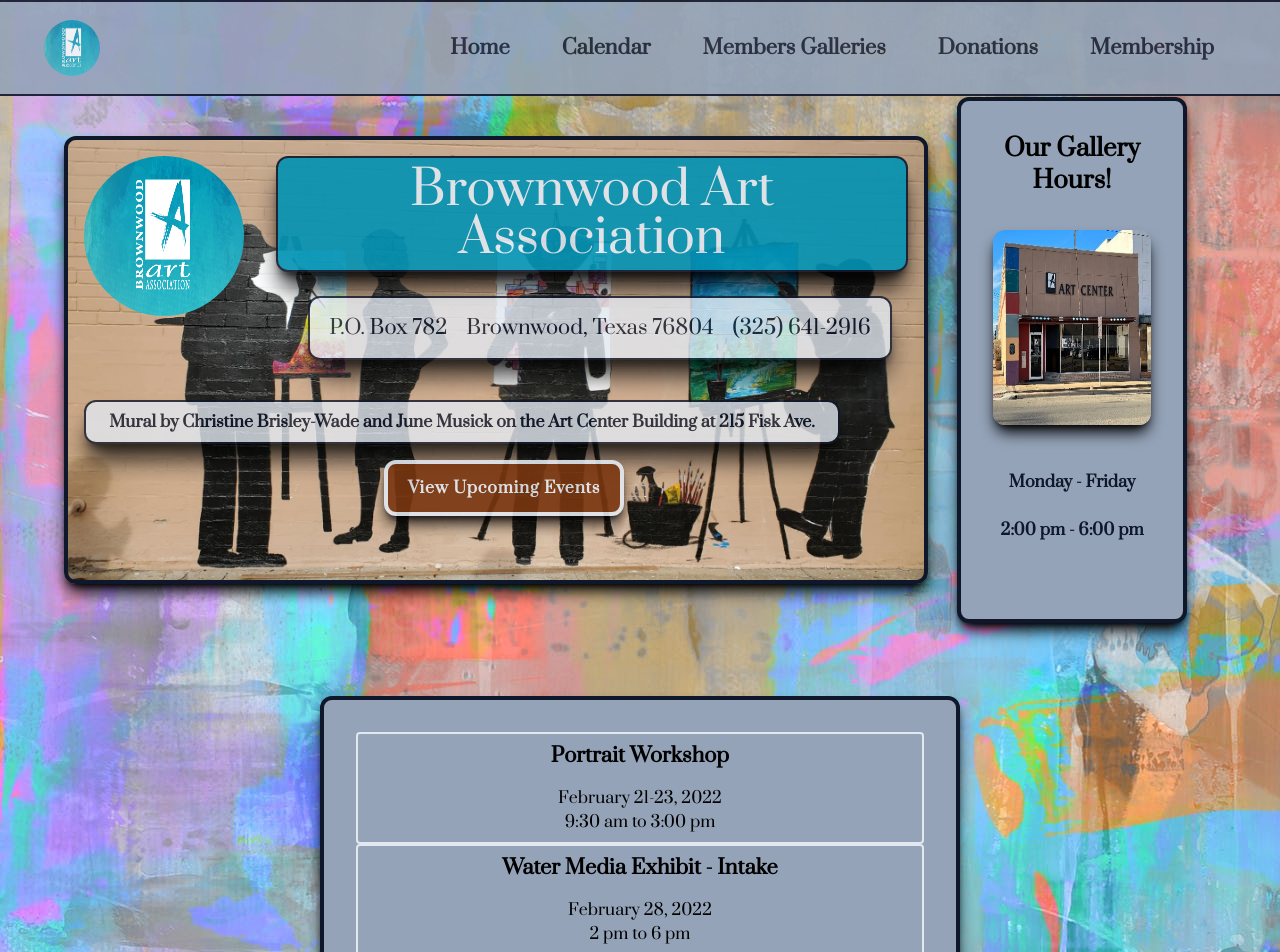
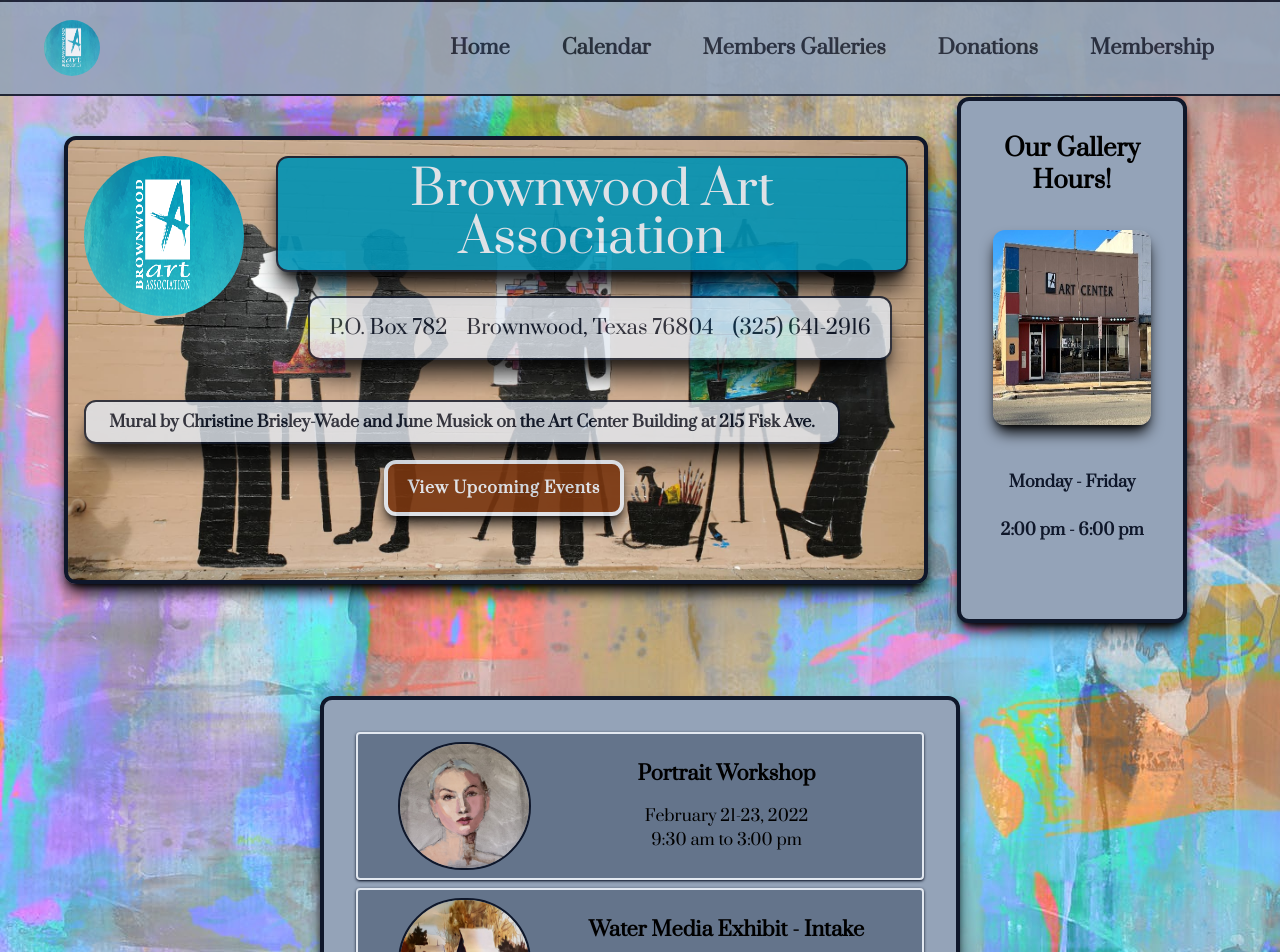
Before and after one commit to Jonathan-Day-Dev/bwd-art, a React (Create React App) app: page /event in a window 1280 px wide. Shown: the top 952 px of the page. Built offline with nearby package versions, Linux system fonts and the light colour scheme.

Commit message:
make small changes to Info component

```diff
--- a/src/components/Event/Event.js
+++ b/src/components/Event/Event.js
@@ -18,17 +18,18 @@
       name: "Brenda Shaw",
       phone: "(325) 642-0417",
       email: "regency1298@gmail.com",
+      isInstructor: true
     },
     description:
       "The workshop will be an introduction to painting the portrait in oil paint. The oil portrait training will focus on painting the face in one session using the Zorn palette in a traditional manner.",
     supplies: [
       "Zorn limited palette for oil",
       "Black, White, Yellow Ochre, Cadmium Red Light",
-      "12\"x12\" the Fine Touch canvas, avaliable at Hobby Lobby",
+      '12"x12" the Fine Touch canvas, avaliable at Hobby Lobby',
       "Master's Touch brush for Oil & Acrylic",
-      "#10 -filber #8 flat #4 flat"
+      "#10 -filber #8 flat #4 flat",
     ],
-    benefit: true
+    benefit: true,
   },
   {
     title: "Water Media Exhibit - Intake",
@@ -37,7 +38,13 @@
     img: marchExhibit,
     description:
       "The Brownwood Art Association's March exhibit will feature works of water media done by Association members. Water media include watercolors, gouache, and acrylics on paper. Works submitted must be framed and wired to hang. There is no charge to submit your work into the show. Art may be offered for sale. ",
-    benefit: false
+    benefit: false,
+    instructor: {
+      name: "Brenda Shaw",
+      phone: "(325) 642-0417",
+      email: "regency1298@gmail.com",
+      isInstructor: false
+    },
   },
   {
     title: "Water Media Exhibit - Reception",
@@ -45,9 +52,15 @@
     time: "5 pm to 8 pm",
     img: marchExhibit,
     description:
-      "Browse artwork by BAA member artists while enjoying a glass of wine and hors d'oeuvres",
-    benefit: false
-  }
+      "Browse artwork by BAA member artists while enjoying a glass of wine and hors d'oeuvres. The exhibit will remain open throughout March.",
+    benefit: false,
+    instructor: {
+      name: "Brenda Shaw",
+      phone: "(325) 642-0417",
+      email: "regency1298@gmail.com",
+      isInstructor: false
+    },
+  },
 ];
 
 const Event = (props) => {
@@ -70,7 +83,7 @@
 
   const clearEvents = () => {
     setSelectedEvent(null);
-  }
+  };
 
   return (
     <Card className={styles.card}>
@@ -91,11 +104,16 @@
       {!selectedEvent && (
         <ul>
           {events.map((event, i) => (
-            <li key={event.title}>
+            <li key={event.title} className={styles['list-item']}>
               <button className={styles.btn} onClick={() => eventSelect(i)}>
-                <h2>{event.title}</h2>
-                <span>{event.date}</span>
-                <span>{event.time}</span>
+                <div className={styles.coverImg}>
+                  <img src={event.img} alt={event.title} className={styles.img} />
+                </div>
+                <div className={styles.info}>
+                  <h2>{event.title}</h2>
+                  <span>{event.date}</span>
+                  <span>{event.time}</span>
+                </div>
               </button>
             </li>
           ))}
--- a/src/components/Event/Event.module.css
+++ b/src/components/Event/Event.module.css
@@ -7,7 +7,7 @@
 }
 
 .btn {
-    @apply flex flex-col items-center w-full py-2 border-2 border-solid rounded justify-evenly border-slate-200;
+    @apply flex items-center justify-between w-full py-2 border-2 border-solid rounded shadow border-slate-200 bg-slate-500 shadow-slate-900;
 }
 
 .btn h2 {
@@ -17,3 +17,19 @@
 .disclaimer {
     @apply px-3 py-2 mb-4 text-center border-4 border-red-600 border-solid shadow-lg rounded-xl bg-slate-300 shadow-black;
 }
+
+.list-item {
+    @apply flex items-center justify-between mb-2;
+}
+
+.info {
+    @apply flex flex-col items-center justify-between w-full;
+}
+
+.coverImg {
+    @apply h-32 ml-10;
+}
+
+.img {
+    @apply w-48 h-full border-2 border-solid rounded-full border-slate-900;
+}
--- a/src/components/Event/components/Info.js
+++ b/src/components/Event/components/Info.js
@@ -7,15 +7,19 @@
   return (
     <Fragment>
       <div className="relative w-full">
-        <button className={styles["back-btn"]} onClick={props.onClear}>X</button>
+        <button className={styles["back-btn"]} onClick={props.onClear}>
+          X
+        </button>
         <h2 className="text-center">{props.title}</h2>
       </div>
       <img src={props.img} alt={portrait} className={styles.image} />
       <div className={styles.info}>
         <div>
-          {props.benefit && <p>
-            <em>benefiting the Brownwood Art Association</em>
-          </p>}
+          {props.benefit && (
+            <p>
+              <em>benefiting the Brownwood Art Association</em>
+            </p>
+          )}
           <p>The Art Center, 215 Fisk Avenue</p>
           <p>Brownwood, TX</p>
           <p>{props.date}</p>
@@ -24,7 +28,14 @@
         </div>
         {props.instructor && (
           <div>
-            <p>Instructor - {props.instructor.name}</p>
+            <p>
+              {props.instructor.isInstructor ? (
+                <span>Instructor - </span>
+              ) : (
+                <span>For More Information, Contact </span>
+              )}
+              {props.instructor.name}
+            </p>
             <p>{props.instructor.phone}</p>
             <a
               href={`mailto:${props.instructor.email}`}
@@ -41,7 +52,9 @@
           <h4 className="mt-4 text-xl font-semibold">Supplies</h4>
           <ul>
             {props.supplies.map((item) => (
-              <li key={item} className={styles["list-item"]}>{item}</li>
+              <li key={item} className={styles["list-item"]}>
+                {item}
+              </li>
             ))}
           </ul>
         </div>
```
